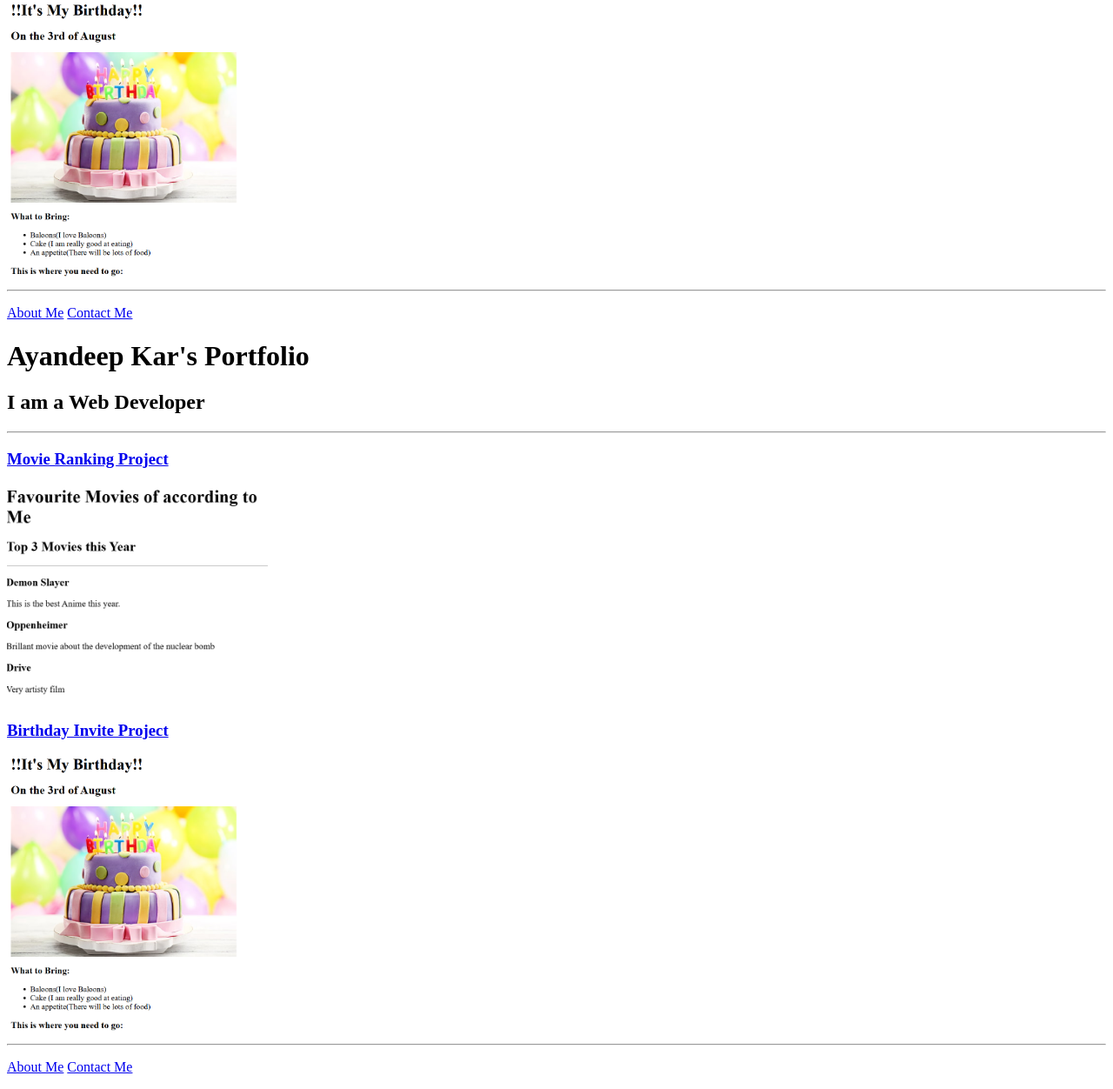
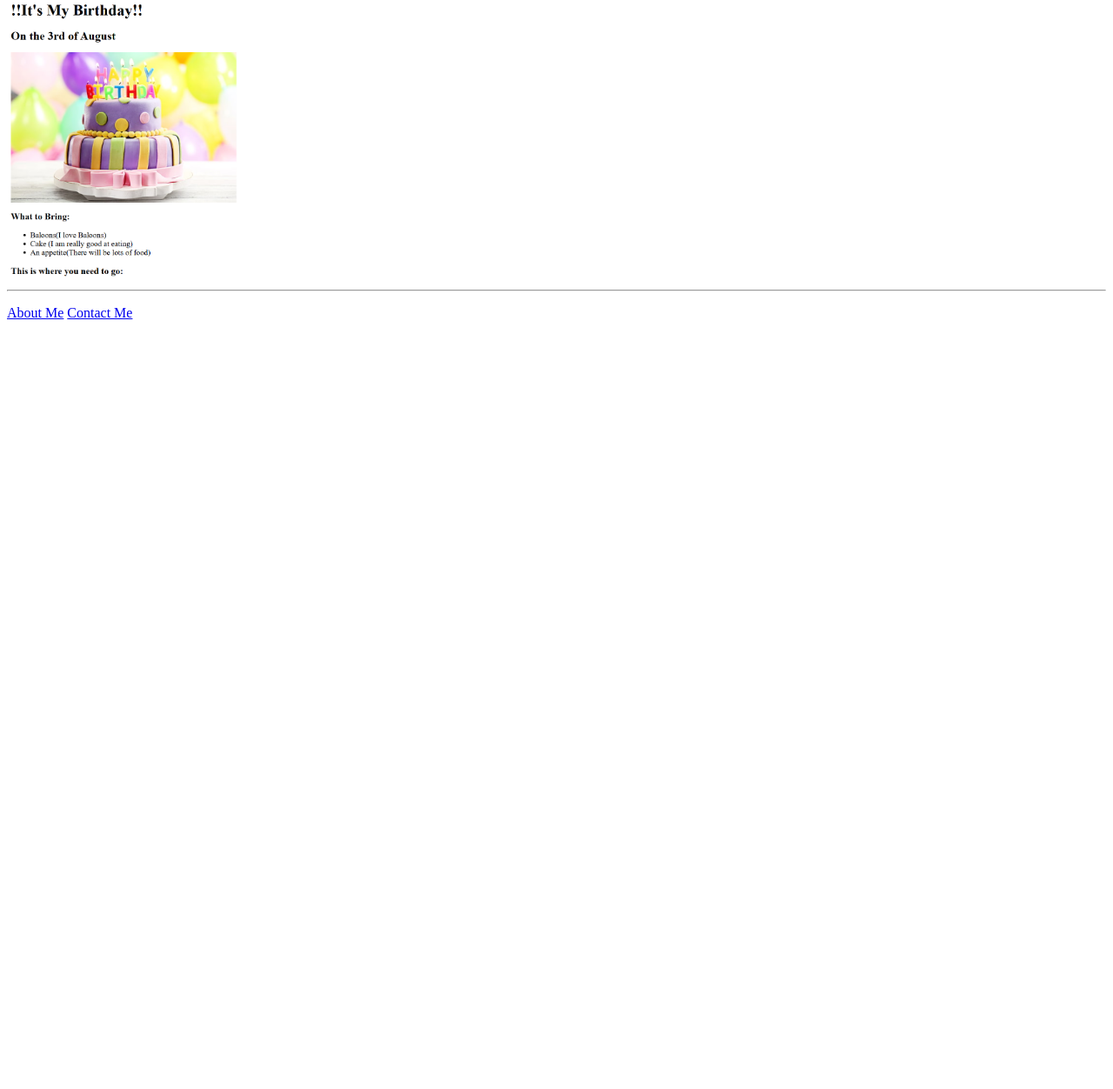
Before and after one commit to AKarCoder/webdev-portfolio, a plain HTML site: page index.html in a window 1280 px wide. Shown: the part 498-1750 px from the top of the page at 87% size. After the commit the page ends 883 px from the top, so only its background shows below. Drawn offline with Linux system fonts and the light colour scheme.

Commit message:
Update index.html
There was a duplicate

```diff
--- a/index.html
+++ b/index.html
@@ -43,29 +43,7 @@
 <!-- TODO 3: Take screenshots of your project previews and add the images to the images folder -->
 
 <!-- TODO 4: Add titles/subtitles etc. -->
-<h1>Ayandeep Kar's Portfolio</h1>
 
-<h2>I am a Web Developer</h2>
-
-<hr />
-
-<h3><a href="./public/movie-ranking.html">Movie Ranking Project</a></h3>
-<img src="./assets/images/movie-ranking.png" alt="movie ranking" width="300" />
-
-<br />
-<h3><a href="./public/birthday-invite.html">Birthday Invite Project</a></h3>
-<img
-  src="./assets/images/birthday-invite.png"
-  alt="birthday invite"
-  width="300"
-/>
-
-<hr />
-
-<p>
-  <a href="./public/about.html">About Me</a>
-  <a href="./public/contact.html">Contact Me</a>
-</p>
 
 <!-- TODO 5: Add a link to the project pages -->
 
```
